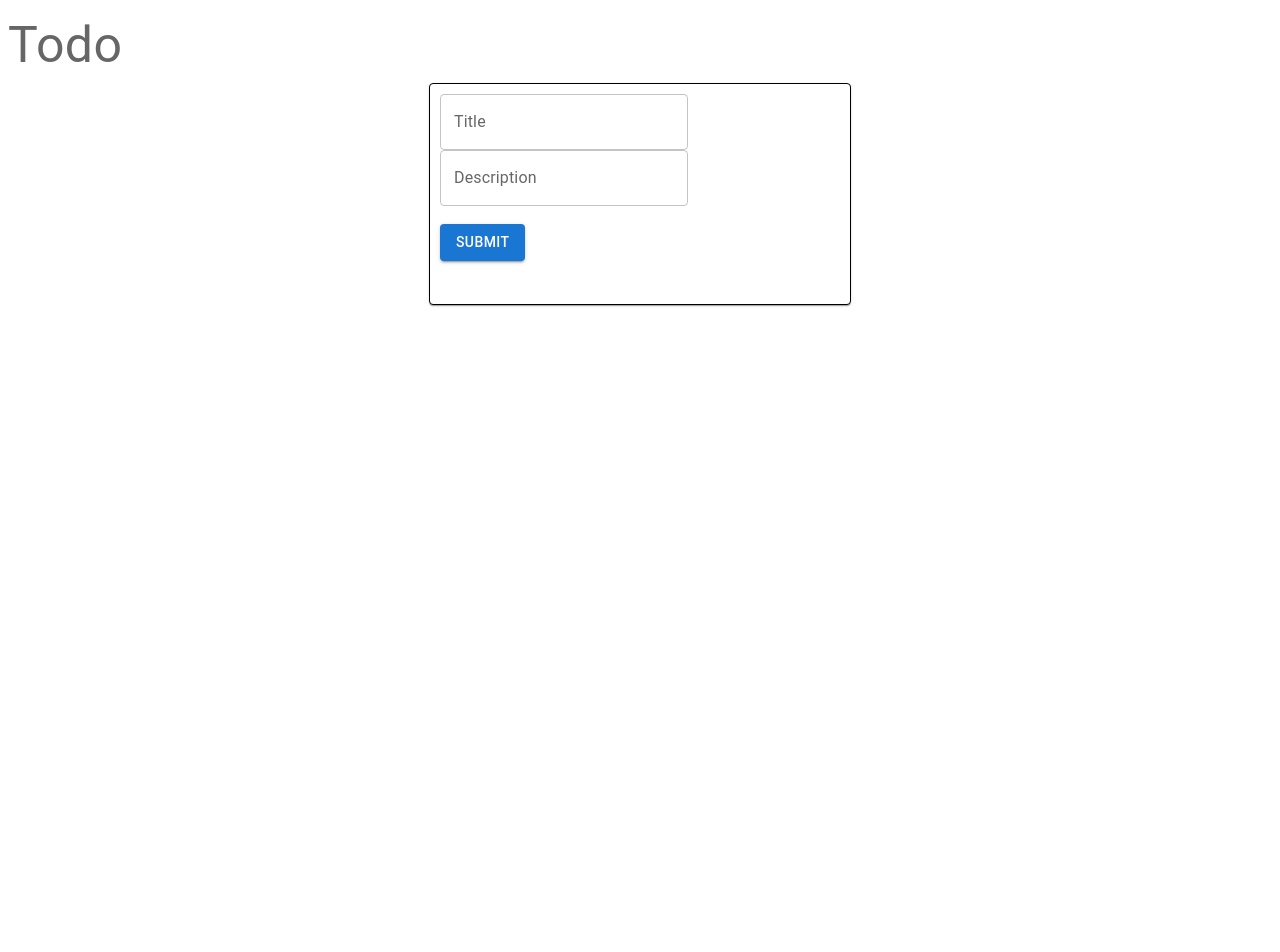
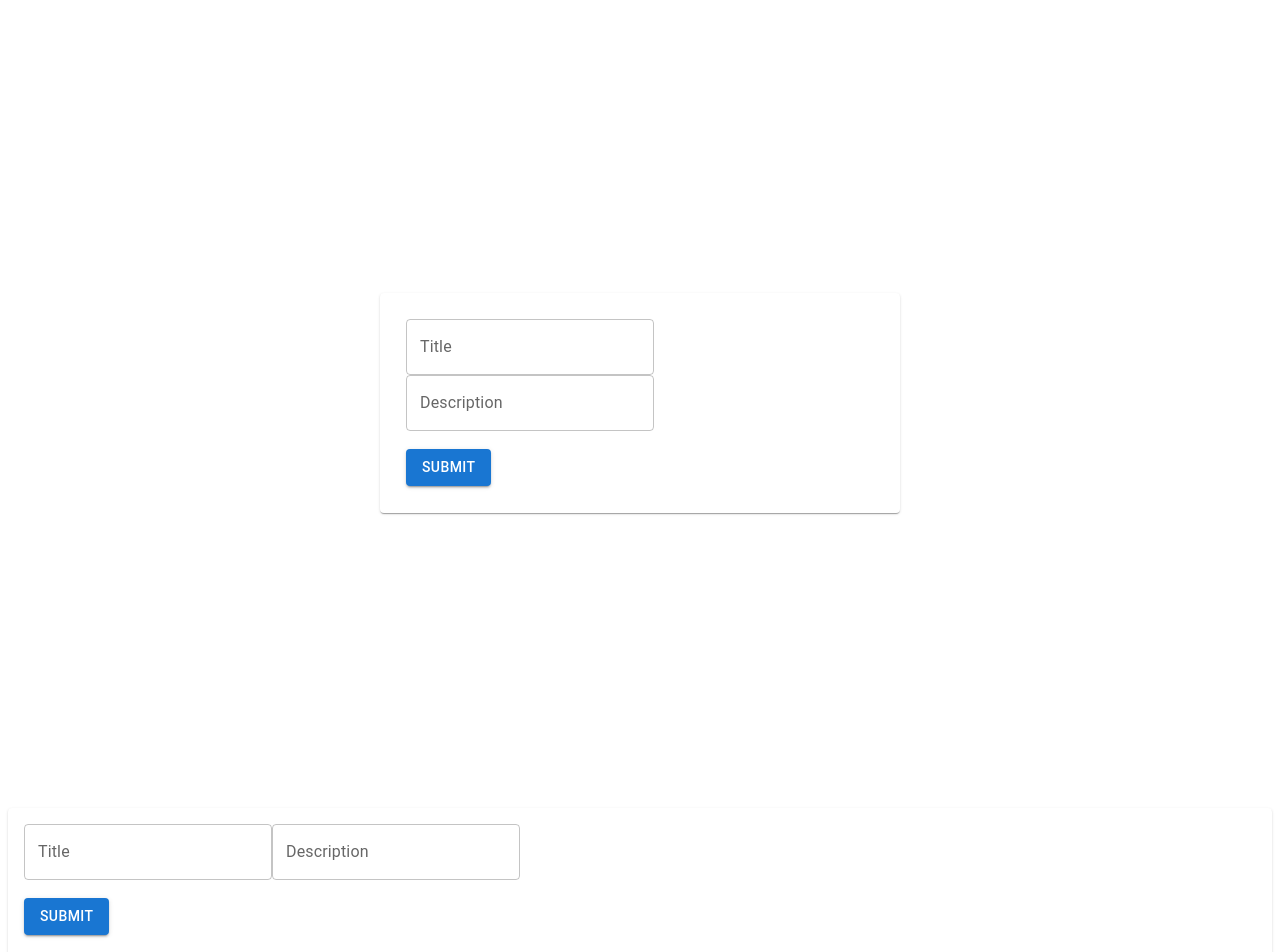
Before and after one commit to akycdi/Mern, a React (Create React App) app in the folder Own/TODO/frontend/: page / in a window 1280 px wide. Shown: the top 952 px of the page. Before the commit the page ends 800 px from the top, so only its background shows below. Built offline with nearby package versions, Linux system fonts and the light colour scheme.

Commit message:
WIP signUP

```diff
--- a/Own/TODO/frontend/src/App.js
+++ b/Own/TODO/frontend/src/App.js
@@ -1,9 +1,12 @@
 import React from 'react';
 import Todo from './components/Todo';
+import Signup from './components/Signup';
+
 function App() {
   return (
     <div>
-      <Todo />
+      <Todo/>
+      <Signup />
     </div>
   )
 }
--- /dev/null
+++ b/Own/TODO/frontend/src/components/Signup.jsx
@@ -0,0 +1,33 @@
+import React, { useState, useEffect } from "react";
+import Button from '@mui/material/Button';
+import { TextField, Card, Typography, CardContent } from "@mui/material";
+
+
+function Signup(params) {
+    const [username, setUsername] = useState("");
+    const [password, setPassword] = useState("");
+
+    function signUP(params) {
+
+    }
+
+    return (
+        <div>
+            <Card>
+                <CardContent>
+                    <form>
+                        <TextField id={username} label="Title" variant="outlined" value={username} onChange={(e) => setUsername(e.target.value)} type="text" placeholder="Title" />
+                        <TextField id={password} label="Description" variant="outlined" value={password} onChange={(e) => setPassword(e.target.value)} type="text" placeholder="Description" />
+                        <br></br><br></br>
+                        <Button variant="contained" onClick={signUP}>Submit</Button>
+                    </form>
+                </CardContent>
+            </Card>
+        </div>
+
+    )
+}
+
+const token = "eyJhbGciOiJIUzI1NiIsInR5cCI6IkpXVCJ9.eyJ1c2VybmFtZSI6IkFydW4iLCJpYXQiOjE2ODg5MzM1NTEsImV4cCI6MTY4OTAxOTk1MX0.t0SZIMwsAFh5OoPA_WmLlyT3Dhi9BLbRHu8d5p-XmdE"
+
+export default Signup;
--- a/Own/TODO/frontend/src/components/Todo.jsx
+++ b/Own/TODO/frontend/src/components/Todo.jsx
@@ -1,6 +1,6 @@
 import React, { useState, useEffect } from "react";
 import Button from '@mui/material/Button';
-import { TextField, Card ,Typography } from "@mui/material";
+import { TextField, Card, Typography, CardContent } from "@mui/material";
 
 
 function Todo(params) {
@@ -25,26 +25,28 @@ function Todo(params) {
 
     return (
         <div>
-            <Typography  sx={{ fontSize: 50 }} color="text.secondary" >Todo</Typography>
             <div style={{
                 display: "flex",
                 justifyContent: "center",
+                alignItems: "center",
+                height: '100vh'
             }}>
-                <Card style={{
+                <Card sx={{ minWidth: 500, minheigth: 500 }} style={{
                     width: 400,
                     height: 200,
                     padding: 10,
                     marginBottom: 10,
                     display: "flex",
                     justifyContent: "center",
-                    border: "1px solid black",
                 }}>
+                    <CardContent>
                         <form>
                             <TextField id={title} label="Title" variant="outlined" value={title} onChange={(e) => setTitle(e.target.value)} type="text" placeholder="Title" />
                             <TextField id={description} label="Description" variant="outlined" value={description} onChange={(e) => setDescription(e.target.value)} type="text" placeholder="Description" />
                             <br></br><br></br>
                             <Button variant="contained" onClick={createTODO}>Submit</Button>
                         </form>
+                    </CardContent>
                 </Card>
             </div>
         </div>
```
Lines whose indentation alone changed are shown as unchanged.
